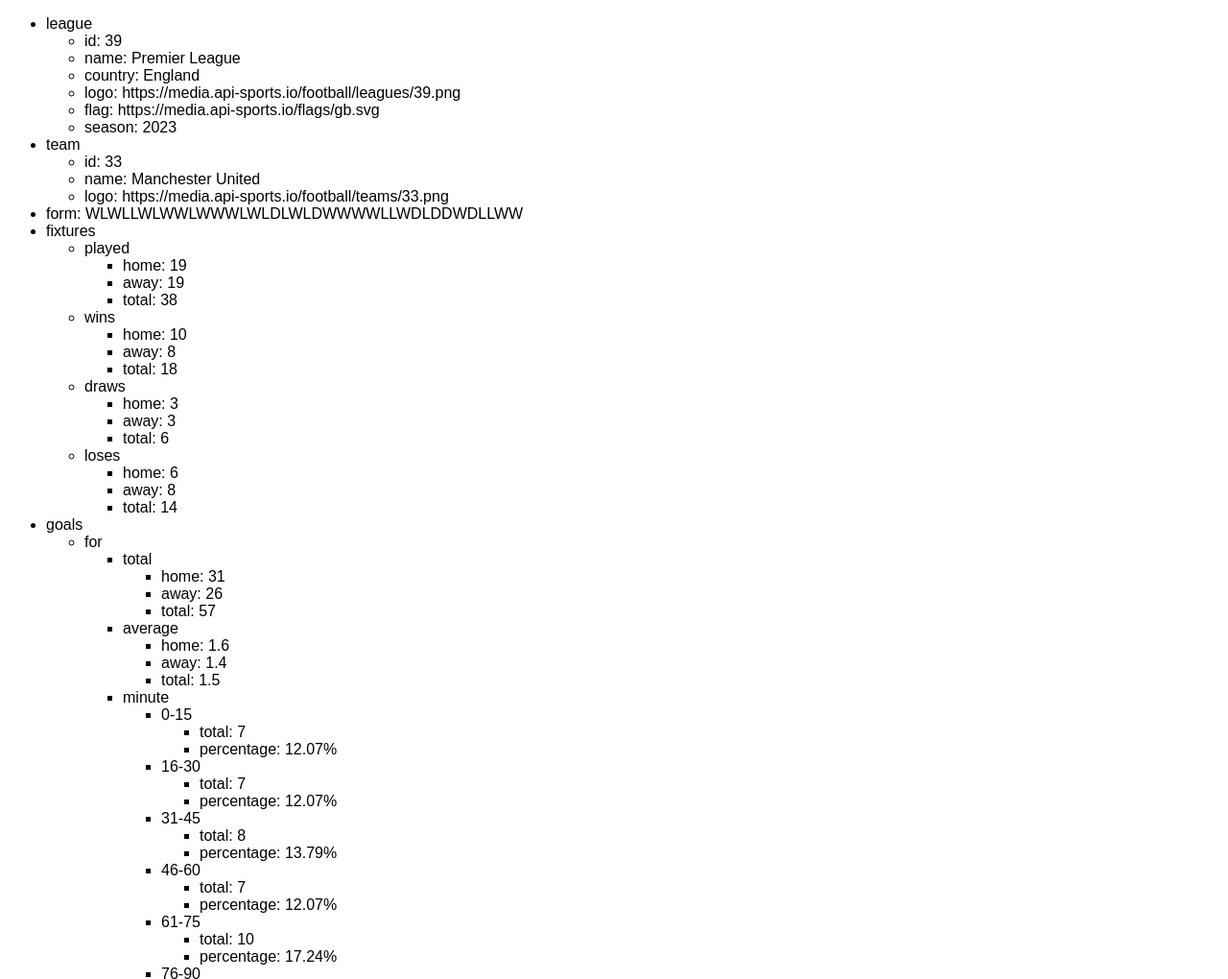
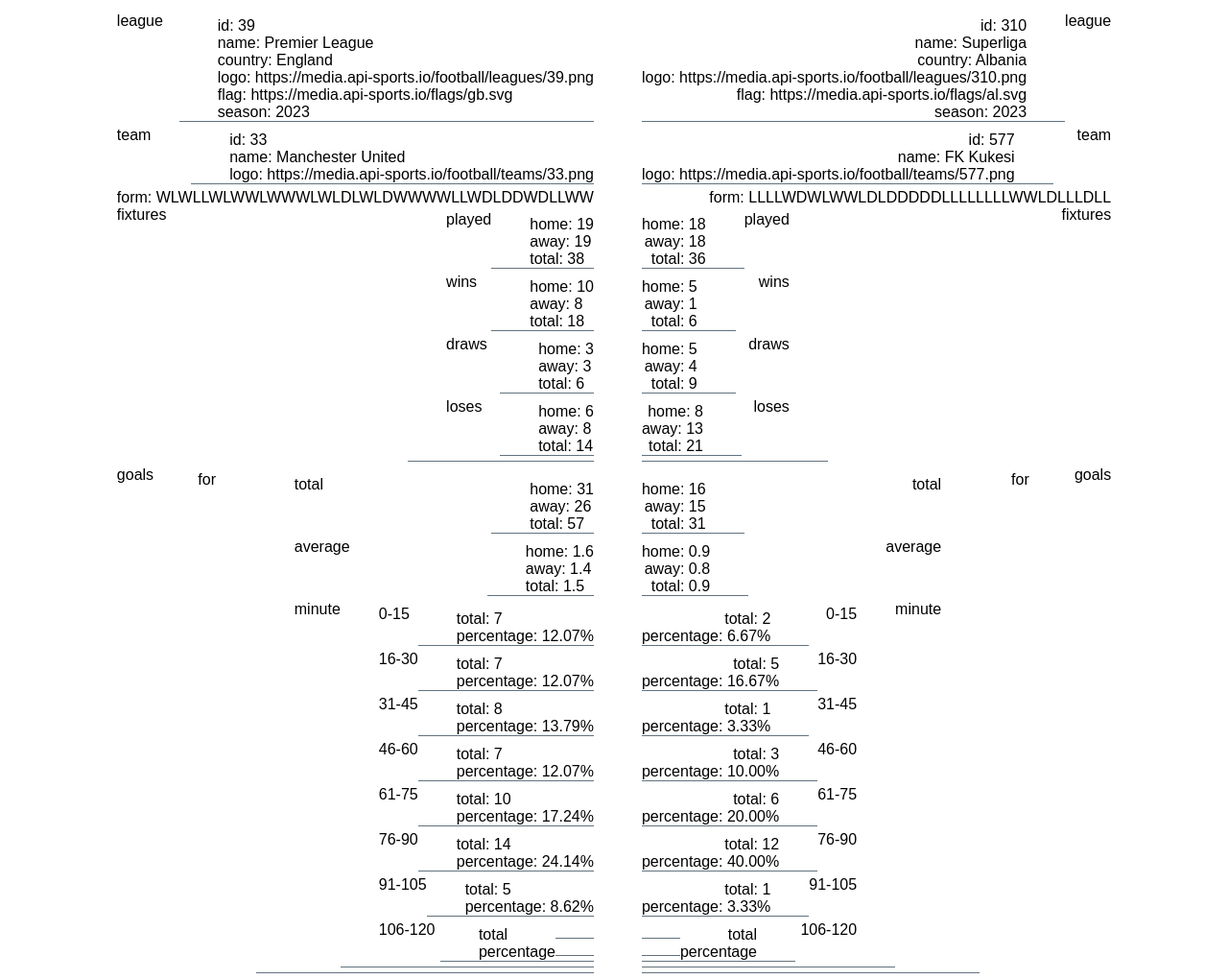
Before and after one commit to andyygit/fb-api-football, a website: page local/index.html in a window 1280 px wide. Shown: the top 1020 px of the page at 96% size. Drawn offline with Linux system fonts and the light colour scheme.

Commit message:
Add files via upload

```diff
--- a/local/index.html
+++ b/local/index.html
@@ -23,6 +23,27 @@
       }
       * {
         font-family: sans-serif;
+      }
+      #output {
+        width: max-content;
+        margin: 0 auto;
+        display: flex;
+        gap: 50px;
+      }
+      ul,
+      li {
+        display: flex;
+      }
+      ul {
+        flex-direction: column;
+        margin: 5px 0;
+        border-bottom: 1px solid var(--light-grey-600);
+      }
+      ul:nth-child(2) {
+        direction: rtl;
+      }
+      ul li {
+        justify-content: space-between;
       }
     </style>
   </head>
@@ -62,6 +83,8 @@
       const frag = document.createDocumentFragment();
       createTree(frag, data[0].response);
       document.getElementById('output').appendChild(frag);
+      createTree(frag, data[1].response);
+      document.getElementById('output').appendChild(frag);
     </script>
   </body>
 </html>
```
